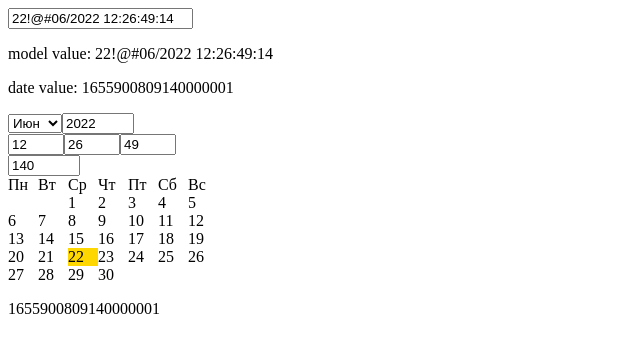
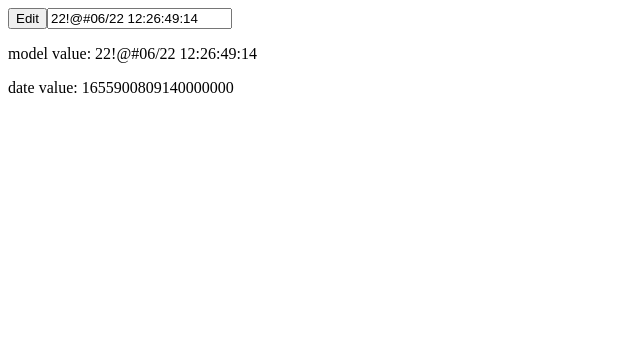
Before and after one commit to GazpachoGit/DateEditor, an Angular app: page / in a window 1280 px wide. Shown: the top 352 px of the page, without its empty margins (0-640 px from the left). Built offline with nearby package versions, Linux system fonts and the light colour scheme.

Commit message:
date month validation

```diff
--- a/src/app/app-date-editor/app-date-editor.component.html
+++ b/src/app/app-date-editor/app-date-editor.component.html
@@ -1,4 +1,4 @@
-<input #textInput type="text" [value]="value" (keyup)="onNavigation($event)" (input)="updateValue($event)"/>
+<button (click)="showPicker = !showPicker">Edit</button><input #textInput type="text" [value]="value" (keyup)="onNavigation($event)" (input)="updateValue($event)"/>
 <p>model value: {{value}}</p>
 <p>date value: {{internalValue}}</p>
-<app-date-picker [mode]="inputMode" [format]="format" [date]="internalValue" (onDateChange)="onPickerDateChange($event)"></app-date-picker>
+<app-date-picker *ngIf="showPicker" [mode]="inputMode" [format]="format" [date]="internalValue" (onDateChange)="onPickerDateChange($event)"></app-date-picker>
--- a/src/app/app-date-editor/app-date-editor.component.ts
+++ b/src/app/app-date-editor/app-date-editor.component.ts
@@ -18,34 +18,14 @@ export class AppDateEditorComponent {
   formatArray: Array<FormatElement>
   initFormatedValues: { [name: string]: number }
   regExp: RegExp
+  showPicker = false
   get internalValue(): string | null {
     if (!this.doFullValidation(this.value)) {
       return null
     }
     //апдейт измененых значений
-    let currentFormatedDate = { ...this.initFormatedValues }
-    for (var pos of this.formatArray) {
-      if (pos.type != SEPARATOR_TYPE && pos.innerIndex == 0) {
-        if (pos.type == FORMAT_SSS || pos.type == FORMAT_SS || pos.type == FORMAT_S) {
-          let sss_value = this.value.slice(pos.startIndex, pos.endIndex + 1)
-          currentFormatedDate[FORMAT_SSS] = Number((sss_value + '000').match(/\d{3}/))
-        } else if (pos.type == FORMAT_yy) {
-          let yy_value = this.value.slice(pos.startIndex, pos.endIndex + 1).toString()
-          let init_yy_value = currentFormatedDate[FORMAT_yyyy].toString()
-          if (init_yy_value.length > 2) {
-            currentFormatedDate[FORMAT_yyyy] = Number(init_yy_value.slice(0, 2) + yy_value)
-          } else {
-            currentFormatedDate[FORMAT_yyyy] = Number(yy_value)
-          }
-        }
-        else {
-          currentFormatedDate[pos.type] = Number(this.value.slice(pos.startIndex, pos.endIndex + 1))
-        }
-        if (pos.type == FORMAT_MM) {
-          --currentFormatedDate[pos.type]
-        }
-      }
-    }
+    let currentFormatedDate = this.getCurrentFormatedDate(this.value)
+
     let newDate = new Date(currentFormatedDate[FORMAT_yyyy],
       currentFormatedDate[FORMAT_MM],
       currentFormatedDate[FORMAT_dd],
@@ -57,11 +37,7 @@ export class AppDateEditorComponent {
     //поправка на мили нано секунды
     let stringNewDate = newDate.toString()
     if (this.inputMode == 'nano') {
-      if (this.dateValue.length > 6) {
-        stringNewDate += this.dateValue.slice(-6)
-      } else {
       stringNewDate += "000000"
-      }
     }
     return stringNewDate
   }
@@ -74,7 +50,36 @@ export class AppDateEditorComponent {
     this.regExp = this.getCurrentRegExp()
     this.value = this.getStringValue(this.dateValue)
   }
-
+  getCurrentFormatedDate(value: string) {
+    let currentFormatedDate = { ...this.initFormatedValues }
+    for (var pos of this.formatArray) {
+      if (pos.type != SEPARATOR_TYPE && pos.innerIndex == 0) {
+        if (pos.type == FORMAT_SSS || pos.type == FORMAT_SS || pos.type == FORMAT_S) {
+          let sss_value = value.slice(pos.startIndex, pos.endIndex + 1)
+          if (sss_value.length > 0) currentFormatedDate[FORMAT_SSS] = Number((sss_value + '000').match(/\d{3}/))
+        } else if (pos.type == FORMAT_yy) {
+          let yy_value = value.slice(pos.startIndex, pos.endIndex + 1)
+          if (yy_value.length > 0) {
+            let init_yy_value = currentFormatedDate[FORMAT_yyyy].toString()
+            if (init_yy_value.length > 2) {
+              currentFormatedDate[FORMAT_yyyy] = Number(init_yy_value.slice(0, 2) + yy_value)
+            } else {
+              currentFormatedDate[FORMAT_yyyy] = Number(yy_value)
+            }
+          }
+        }
+        else {
+          let newValue = value.slice(pos.startIndex, pos.endIndex + 1)
+          if (newValue.length)
+            currentFormatedDate[pos.type] = Number(newValue)
+        }
+        if (pos.type == FORMAT_MM) {
+          --currentFormatedDate[pos.type]
+        }
+      }
+    }
+    return currentFormatedDate
+  }
   getCurrentRegExp(): RegExp {
     let output: string = ""
     this.formatArray.forEach(f => {
@@ -102,7 +107,9 @@ export class AppDateEditorComponent {
     if (event.data && /^[0-9]$/i.test(event.data)) {
       let formatPostion = this.formatArray[this.position - 1]
       let updatedValue = target.value
-      if (formatPostion && formatPostion.localRegExp && formatPostion.localRegExp.test(event.data)) {
+      if (formatPostion && formatPostion.localRegExp) {
+        //валидный ввод
+        if (formatPostion.localRegExp.test(event.data)) {
           //ввод нового
           if (this.position == target.value.length) {
             if (this.formatArray[this.position] && this.formatArray[this.position].type == SEPARATOR_TYPE) {
@@ -115,10 +122,22 @@ export class AppDateEditorComponent {
             }
           }
         } else {
+          let sectionValue = this.value.slice(formatPostion.startIndex, formatPostion.endIndex + 1)
+          if (formatPostion.innerIndex == 0 && sectionValue == '00') {
+            let temp = [...this.value]
+            temp[this.position] = event.data
+            updatedValue = temp.join('')
+            ++this.position
+          } else {
+            updatedValue = this.value
+          }
+        }
+        //разделитель или конец строки
+      } else {
         updatedValue = this.value
       }
       if (updatedValue.length > 0 && this.doValidationOfFormatSection(updatedValue, this.position - 1)) {
-        target.value = updatedValue
+        target.value = this.convertToExistingDate(updatedValue, this.position - 1)
         this.updateCaretPostion(target, this.position)
       } else {
         target.value = this.value
@@ -179,10 +198,14 @@ export class AppDateEditorComponent {
   }
   private getInitialFormatedValues(): { [name: string]: number } {
     let initDate: Date
+    if (!this.dateValue) {
+      initDate = new Date()
+    } else {
       if (this.inputMode == 'nano') {
         initDate = new Date(Number(this.dateValue.slice(0, -6)))
       } else {
         initDate = new Date(Number(this.dateValue))
+      }
     }
     //получить массив значений
 
@@ -212,6 +235,37 @@ export class AppDateEditorComponent {
     }
     return isValid
   }
+  convertToExistingDate(value: string, postion: number) {
+    let type = this.formatArray[postion].type
+    if (type == FORMAT_dd || type == FORMAT_MM || type == FORMAT_yy || type == FORMAT_yyyy) {
+      if (!value[this.formatArray[postion].endIndex]) return value
+      let currentFormatedDate = this.getCurrentFormatedDate(value)
+      let maxMonthDay = new Date(currentFormatedDate[FORMAT_yyyy], currentFormatedDate[FORMAT_MM] + 1, 0).getDate();
+      if (currentFormatedDate[FORMAT_dd] > maxMonthDay) currentFormatedDate[FORMAT_dd] = maxMonthDay
+      let newDate = new Date(currentFormatedDate[FORMAT_yyyy],
+        currentFormatedDate[FORMAT_MM],
+        currentFormatedDate[FORMAT_dd],
+        currentFormatedDate[FORMAT_hh],
+        currentFormatedDate[FORMAT_mm],
+        currentFormatedDate[FORMAT_ss],
+        currentFormatedDate[FORMAT_SSS]
+      ).valueOf()
+      let currentFormat = this.format.slice(0, value.length)
+      return this.datePipe.transform(newDate, currentFormat) as string
+    }
+    return value
+
+  }
+  getSectionValue(value: string, sectionFormat: string) {
+    let format = this.formatArray.find(f => f.type == sectionFormat)
+    if (format) {
+      let output = value.slice(format.startIndex, format.endIndex + 1)
+      if (output.length) {
+        return sectionFormat == FORMAT_yy ? Number(20 + output) : Number(output)
+      }
+    }
+    return null
+  }
   onPickerDateChange(event: string) {
     this.value = this.getStringValue(event)
     if (this.initFormatedValues[FORMAT_yyyy]) {
--- a/src/app/app.component.html
+++ b/src/app/app.component.html
@@ -1 +1 @@
-<app-date-editor format="dd!@#MM/yyyy HH:mm:ss:SS" value="1655900809146000001" mode="nano"></app-date-editor>
+<app-date-editor format="dd!@#MM/yy HH:mm:ss:SS" value="1655900809146000001" mode="nano"></app-date-editor>
```
Lines whose indentation alone changed are shown as unchanged.
